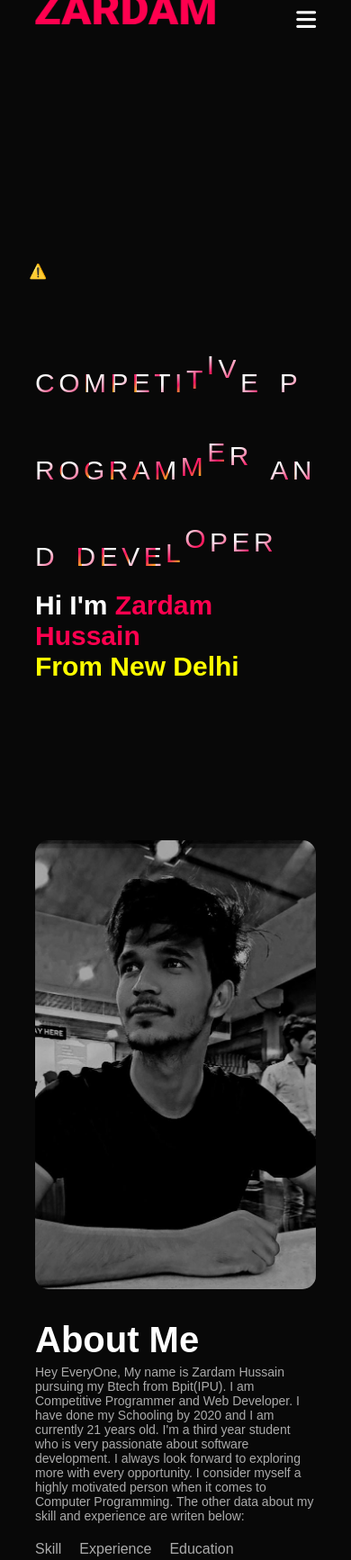
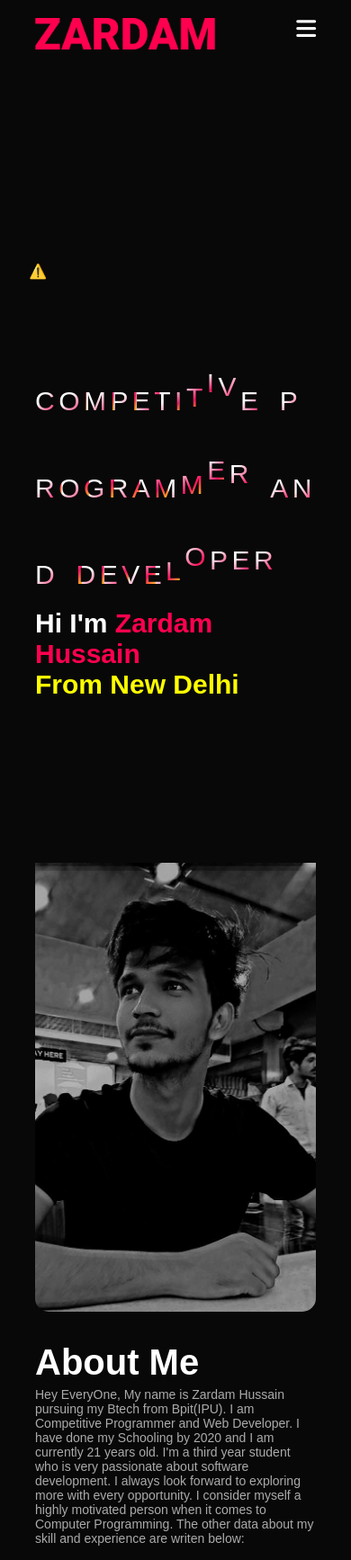
Before and after one commit to zardamhussain/My-Portforlio, a plain HTML site: page index.html in a window 390 px wide. Shown: the top 1734 px of the page at 90% size. Drawn offline with nearby package versions, Linux system fonts and the light colour scheme; no server answers.

Commit message:
third commit

```diff
--- a/style.css
+++ b/style.css
@@ -30,7 +30,7 @@ nav{
 }
 .logo{
     width: 200px;
-    margin-top: -25px;
+    margin-top: 10px;
 }
 
 nav ul li{
@@ -87,6 +87,7 @@ nav ul li a:hover::after{
     flex-basis: 35%;
 }
 .about-col-1 img{
+    padding-top: 25px;
     width: 100%;
     border-radius: 15px;
 }
@@ -379,9 +380,7 @@ nav .fa-solid{
         flex-basis: 100%;
 
     }
-    .header-text p {
 
-    }
 }
 #msg{
     color: #ff004f;
```
